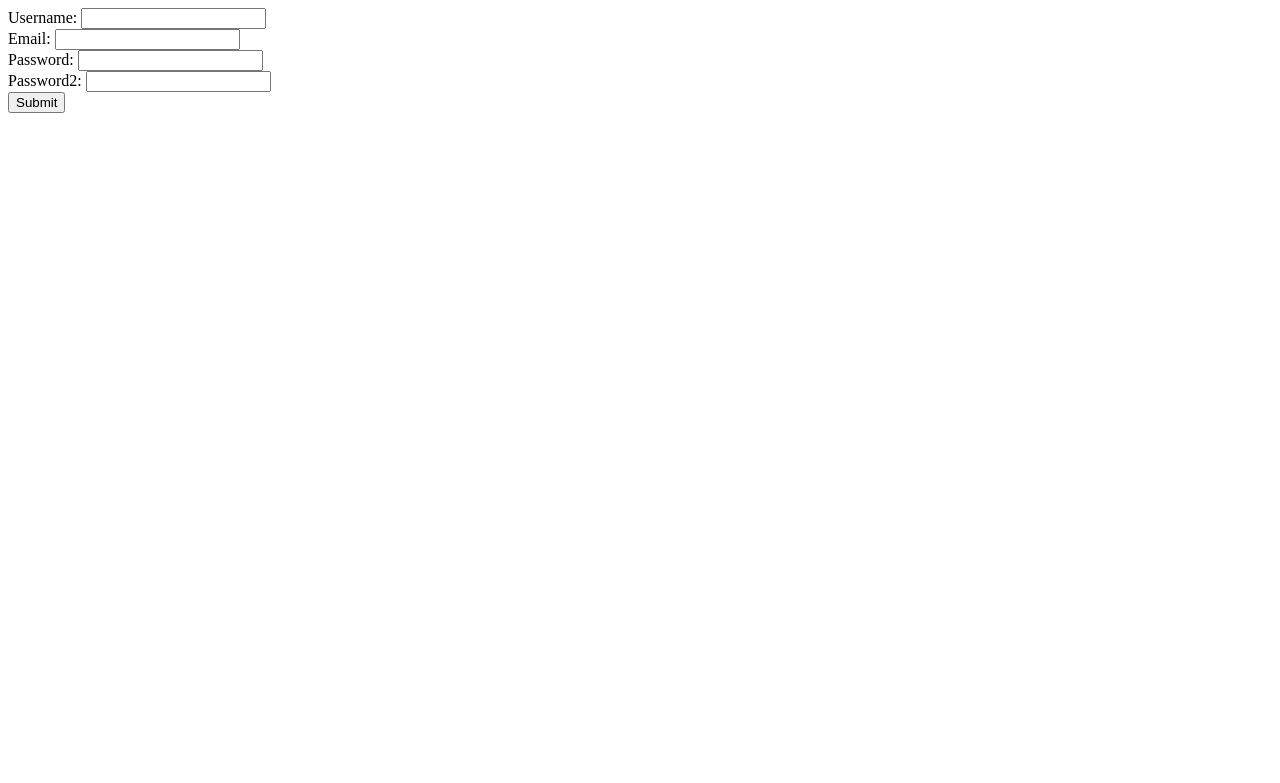
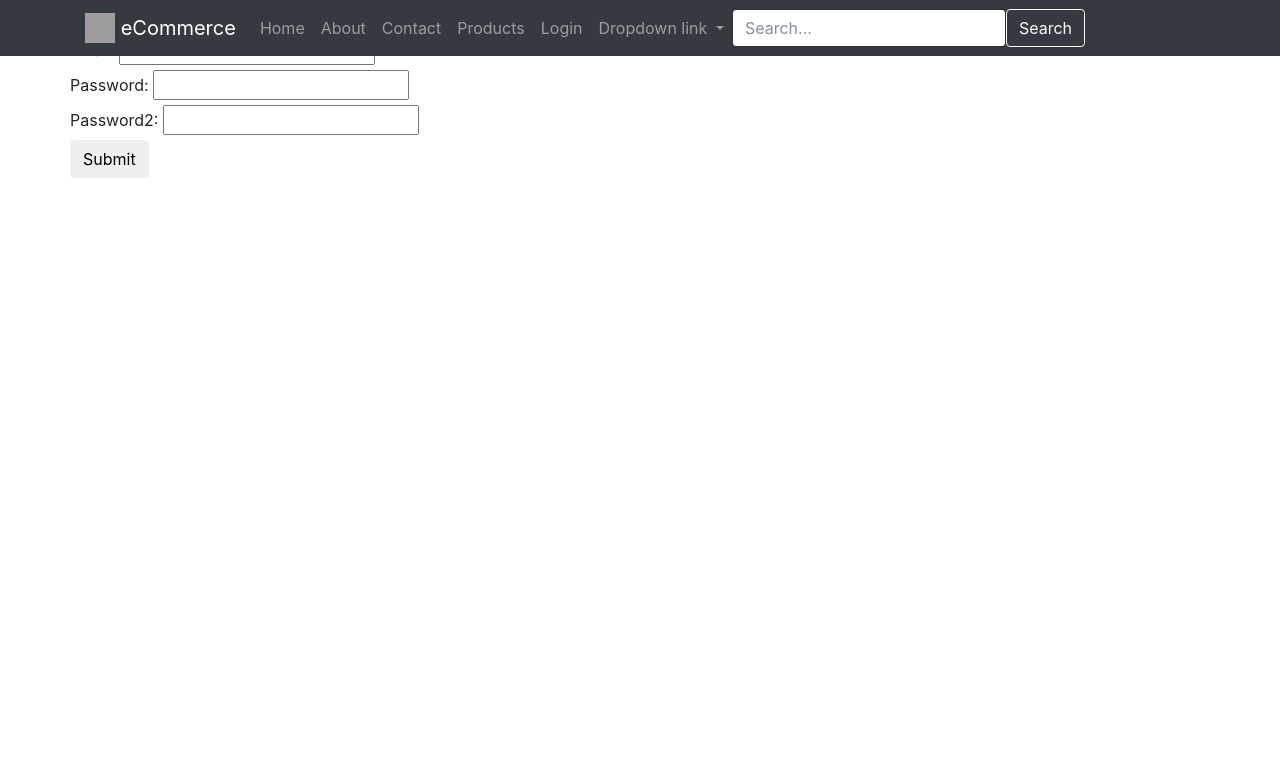
Before and after one commit to vimlesh-verma16/django_ecommerce_project, a Django app: page /register/ in a window 1280 px wide. Shown: the top 783 px of the page. Run offline with Django 5.2, Linux system fonts and the light colour scheme; some libraries are stand-ins or nearby versions; grey boxes are pictures that could not be loaded.

Commit message:
51.Integrate to django

```diff
--- a/ecommerce/static_my_proj/css/main.css
+++ b/ecommerce/static_my_proj/css/main.css
@@ -1,3 +1,3 @@
 body {
-    padding-top: 70px;
+    margin-top: 80px; /* Adjust this value as needed */
 }
--- a/ecommerce/templates/auth/register.html
+++ b/ecommerce/templates/auth/register.html
@@ -1,8 +1,11 @@
-<div class = "container">
+{% extends "base.html" %}
+{% block content %}
+
 <div class='row'>
     <form method = "POST"> {% csrf_token %}
     {{ form }}
-    <button type = "Submit" class = "btn btn-default"> Submit</button>
+    <button type = "Submit" class = "btn btn-default"> Submit </button>
     </form>
 </div>
-</div>
+
+{% endblock %}
--- a/ecommerce/templates/base.html
+++ b/ecommerce/templates/base.html
@@ -13,10 +13,14 @@
 
   </head>
   <body>
-    {% include "base/navbar.html" with brand_name="eCommerce" %}
-    {% block content %}
+    <div class = "container">
+        {% include "base/navbar.html" with brand_name="eCommerce" %}
+    </div>
 
-    {% endblock %}
+
+    <div class = "container">
+    {% block content %}{% endblock %}
+    </div>
     {% include "base/js.html" %}
 
   </body>
--- a/ecommerce/templates/base/navbar.html
+++ b/ecommerce/templates/base/navbar.html
@@ -6,10 +6,14 @@
 {% url 'login' as login_url %}
 {% url 'logout' as logout_url %}
 
-<nav class="navbar navbar-expand-lg navbar-dark bg-dark fixed-top shadow">
+
+{% comment %} <nav class="navbar navbar-expand-md navbar-dark bg-dark"> {% endcomment %}
+<nav class="navbar navbar-expand-lg navbar-dark bg-dark fixed-top shadow ">
   <div class="container">
     <a class="navbar-brand fw-bold" href="{{ home_url }}">
-      {% if brand_name %} {{ brand_name }} {% else %} CFE eCommerce {% endif %}
+        <img src="http://getbootstrap.com/assets/brand/bootstrap-solid.svg" width="30" height="30" class="d-inline-block align-top" alt="">
+
+      {% if brand_name %} {{ brand_name }} {% else %} eCommerce {% endif %}
     </a>
 
     <button class="navbar-toggler" type="button" data-bs-toggle="collapse" data-bs-target="#navbarNav"
@@ -43,6 +47,16 @@
             <a class="nav-link {% if request.path == login_url %}active{% endif %}" href="{{ login_url }}">Login</a>
           </li>
         {% endif %}
+                  <li class="nav-item dropdown">
+            <a class="nav-link dropdown-toggle" href="http://example.com" id="navbarDropdownMenuLink" data-toggle="dropdown" aria-haspopup="true" aria-expanded="false">
+              Dropdown link
+            </a>
+            <div class="dropdown-menu dropdown-menu-left" aria-labelledby="navbarDropdownMenuLink">
+              <a class="dropdown-item" href="#">Action</a>
+              <a class="dropdown-item" href="#">Another action</a>
+              <a class="dropdown-item" href="#">Something else here</a>
+            </div>
+          </li>
       </ul>
 
       <form class="d-flex ms-3">
```
Also changed, not shown: ecommerce/templates/auth/login.html (+5 -2 lines).
